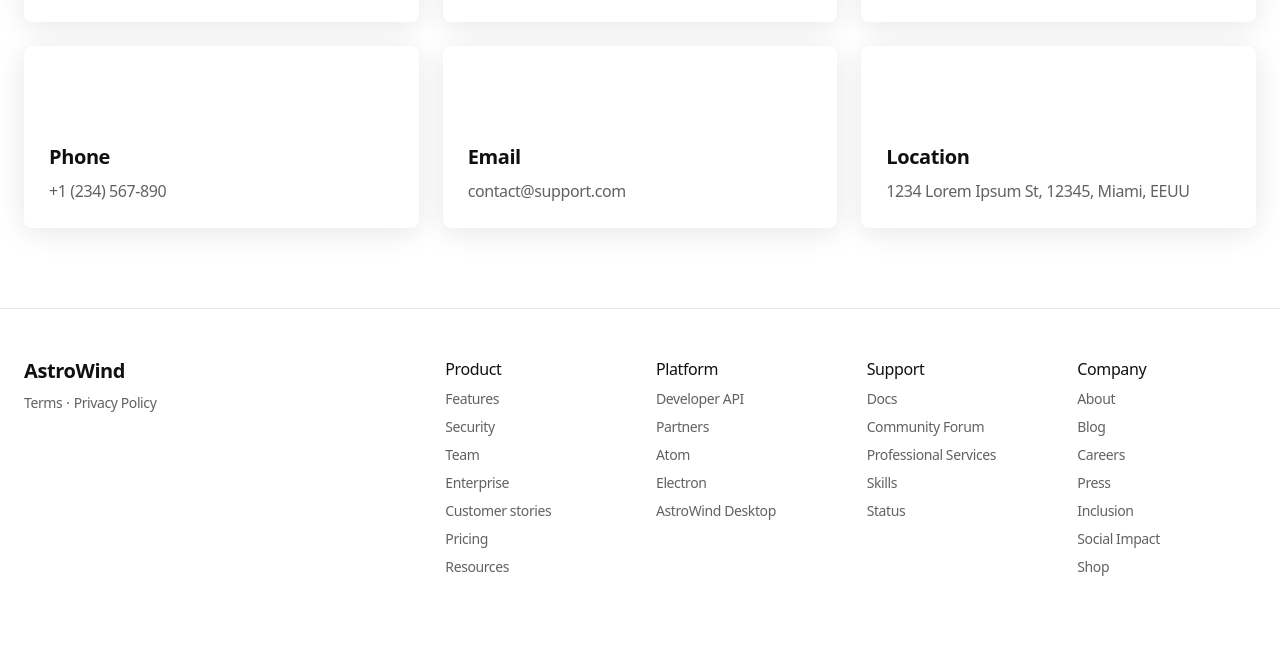
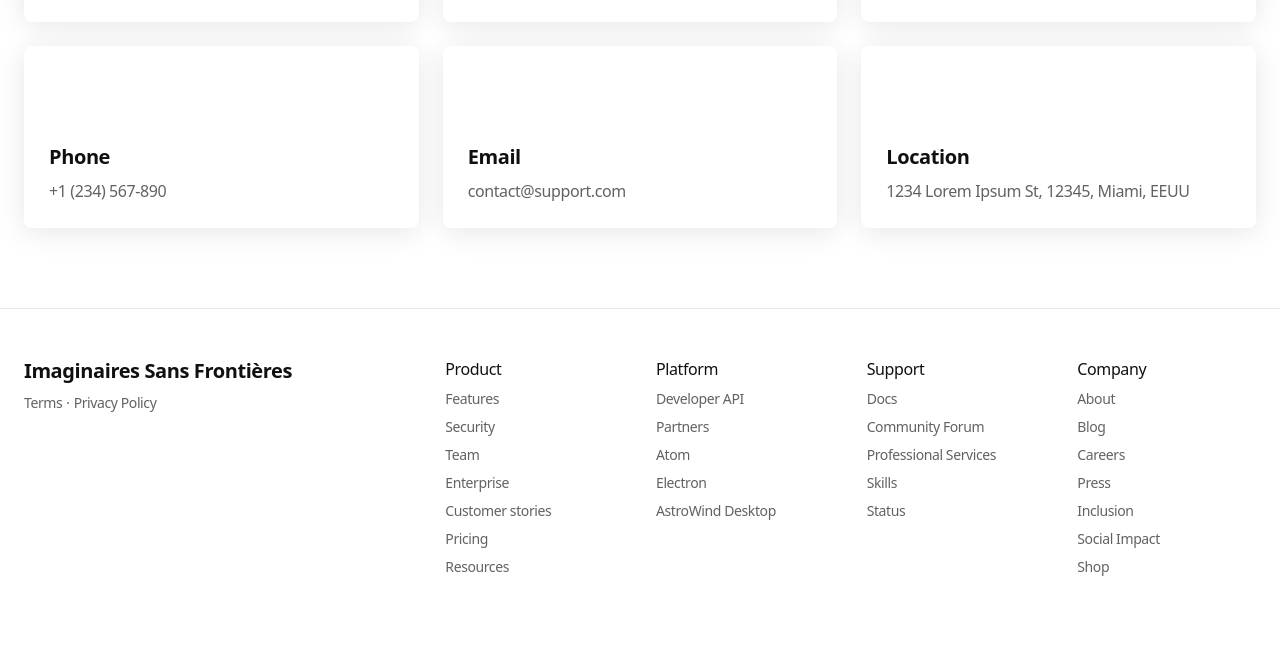
Before and after one commit to imaginaires/imaginaires, an Astro site: page /contact in a window 1280 px wide. Shown: the part 1577-2227 px from the top of the page. Built offline with nearby package versions, Linux system fonts and the light colour scheme; Astro itself is replaced by a stand-in of ours; some packages are replaced by stand-ins of ours; some icons are missing; what limax would draw is missing.

Commit message:
update names

```diff
--- a/src/config.yaml
+++ b/src/config.yaml
@@ -1,6 +1,6 @@
 site:
-  name: AstroWind
-  site: 'https://astrowind.vercel.app'
+  name: Imaginaires Sans Frontières
+  site: 'https://imaginaires.github.io'
   base: '/'
   trailingSlash: false
 
@@ -9,14 +9,14 @@ site:
 # Default SEO metadata
 metadata:
   title:
-    default: AstroWind
-    template: '%s — AstroWind'
+    default: Imaginaires Sans Frontières
+    template: '%s — Imaginaires Sans Frontières'
   description: "\U0001F680 Suitable for Startups, Small Business, Sass Websites, Professional Portfolios, Marketing Websites, Landing Pages & Blogs."
   robots:
     index: true
     follow: true
   openGraph:
-    site_name: AstroWind
+    site_name: Imaginaires Sans Frontières
     images:
       - url: '~/assets/images/default.png'
         width: 1200
--- a/src/pages/index.astro
+++ b/src/pages/index.astro
@@ -35,21 +35,12 @@ const metadata = {
     image={{ src: '~/assets/images/hero-image.png', alt: 'AstroWind Hero Image' }}
   >
     <Fragment slot="title">
-      Imaginaires <span class="hidden xl:inline">creating websites with</span>
-    <span class="text-accent dark:text-white highlight"> Sans </span> Frontières
-      <!-- Free template for <span class="hidden xl:inline">creating websites with</span> -->
-      <!-- <span class="text-accent dark:text-white highlight"> Astro 4.0</span> + Tailwind CSS -->
+      Imaginaires <span class="hidden xl:inline"> ISF </span>
+      <span class="text-accent dark:text-white highlight"> Sans </span> Frontières
     </Fragment>
 
     <Fragment slot="subtitle">
       Contribue au bien être des patients par des parenthèses ludiques.
-      <!-- <span class="hidden sm:inline"> -->
-      <!--   <span class="font-semibold">AstroWind</span> is a free, customizable and production-ready template for Astro 4.0 -->
-      <!--   + Tailwind CSS.</span -->
-      <!-- > -->
-      <!-- <span class="block mb-1 sm:hidden font-bold text-blue-600">AstroWind: Production-ready.</span> -->
-      <!-- Suitable for Startups, Small Business, SaaS websites, Professional Portfolios, Marketing websites, Landing Pages & -->
-      <!-- Blogs. -->
     </Fragment>
   </Hero>
 
```
